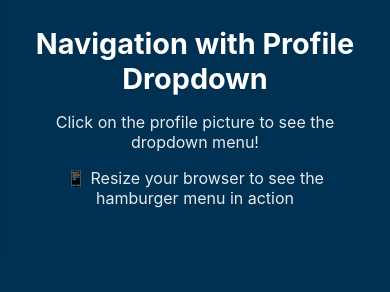
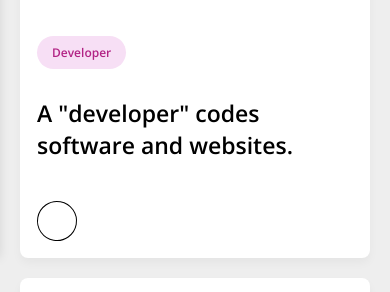
Before and after one commit to harshitcodex0/volunteering_website, a PHP site: page /event.php in a window 390 px wide. Shown: the part 216-508 px from the top of the page. Run offline with PHP 8.4, Linux system fonts and the light colour scheme; the visitor is signed in with stand-in values (Sample User, id 1).

Commit message:
babyyyyyyyy pushhhhhhhhhhh

```diff
--- /dev/null
+++ b/css/event.css
@@ -0,0 +1,93 @@
+/* Importing Google font - Open Sans */
+@import url('https://fonts.googleapis.com/css2?family=Open+Sans:wght@300;400;500;600;700&display=swap');
+* {
+    margin: 0;
+    padding: 0;
+    box-sizing: border-box;
+    font-family: 'Open Sans', sans-serif;
+}
+body {
+    background: #ecececdb;
+}
+.card-list {
+    display: grid;
+    grid-template-columns: repeat(auto-fill, minmax(300px, 1fr));
+    max-width: 1250px;
+    margin: 150px auto;
+    padding: 20px;
+    gap: 20px;
+}
+.card-list .card-item {
+    background: #fff;
+    padding: 26px;
+    border-radius: 8px;
+    box-shadow: 0px 5px 10px rgba(0, 0, 0, 0.04);
+    list-style: none;
+    cursor: pointer;
+    text-decoration: none;
+    border: 2px solid transparent;
+    transition: border 0.5s ease;
+}
+.card-list .card-item:hover {
+    border: 2px solid #000;
+}
+.card-list .card-item img {
+    width: 100%;
+    aspect-ratio: 16/9;
+    border-radius: 8px;
+    object-fit: cover;
+}
+.card-list span {
+    display: inline-block;
+    background: #F7DFF5;
+    margin-top: 32px;
+    padding: 8px 15px;
+    font-size: 0.75rem;
+    border-radius: 50px;
+    font-weight: 600;
+}
+.card-list .developer {
+    background-color: #F7DFF5;
+    color: #B22485;
+}
+.card-list .designer {
+    background-color: #d1e8ff;
+    color: #2968a8;
+}
+.card-list .editor {
+    background-color: #d6f8d6;
+    color: #205c20;
+}
+.card-item h3 {
+    color: #000;
+    font-size: 1.438rem;
+    margin-top: 28px;
+    font-weight: 600;
+}
+.card-item .arrow {
+    display: flex;
+    align-items: center;
+    justify-content: center;
+    transform: rotate(-35deg);
+    height: 40px;
+    width: 40px;
+    color: #000;
+    border: 1px solid #000;
+    border-radius: 50%;
+    margin-top: 40px;
+    transition: 0.2s ease;
+}
+.card-list .card-item:hover .arrow  {
+    background: #000;
+    color: #fff;
+}
+@media (max-width: 1200px) {
+    .card-list .card-item {
+        padding: 15px;
+    }
+}
+@media screen and (max-width: 980px) {
+    .card-list {
+        margin: 0 auto;
+    }
+}
--- a/event.php
+++ b/event.php
@@ -1,18 +1,23 @@
 <?php
-session_start();
-if (!isset($_SESSION['user_id'])) {
-  header("Location: login.php");
-  exit;
-}
+// session_start();
+// if (!isset($_SESSION['user_id'])) {
+//   header("Location: login.php");
+//   exit;
+// }
 ?>
 <!DOCTYPE html>
 <html lang="en">
 <head>
     <meta charset="UTF-8">
     <meta name="viewport" content="width=device-width, initial-scale=1.0">
-    <title>MITVOLS - Events</title>
+    <title>Navigation with Profile Dropdown</title>
     <link href='https://unpkg.com/boxicons@2.1.4/css/boxicons.min.css' rel='stylesheet'>
-    <link rel="stylesheet" href="css\style.css">
+    <link rel="stylesheet" href="css\about.css">
+    <link rel="stylesheet" href="css\event.css">
+    <!-- <link rel="stylesheet" href="css\style.css"> -->
+    <style>
+
+    </style>
 </head>
 <body>
     <header class="header" id="header">
@@ -26,7 +31,7 @@ if (!isset($_SESSION['user_id'])) {
             <div class="nav__menu" id="nav-menu">
                 <ul class="nav__list">
                     <li class="nav__item">
-                        <a href="index.php" class="nav__link">
+                        <a href="index.php" class="nav__link active-link">
                             <i class='bx bx-home-alt nav__icon'></i>
                             <span class="nav__name">Home</span>
                         </a>
@@ -40,7 +45,7 @@ if (!isset($_SESSION['user_id'])) {
                     </li>
 
                     <li class="nav__item">
-                        <a href="event.php" class="nav__link active-link">
+                        <a href="event.php" class="nav__link">
                             <i class='bx bx-book-alt nav__icon'></i>
                             <span class="nav__name">Events</span>
                         </a>
@@ -79,10 +84,81 @@ if (!isset($_SESSION['user_id'])) {
         </nav>
     </header>
 
-    <div class="demo-content">
-        <h1>Navigation with Profile Dropdown</h1>
-        <p>Click on the profile picture to see the dropdown menu!</p>
-        <p style="margin-top: 1rem; font-size: 1rem;">📱 Resize your browser to see the hamburger menu in action</p>
+    <div class="card-list">
+        <a href="#" class="card-item">
+            <img src="images/developer.jpg" alt="Card Image">
+            <span class="developer">Developer</span>
+            <h3>A "developer" codes software and websites.</h3>
+            <div class="arrow">
+                <i class="fas fa-arrow-right card-icon"></i>
+            </div>
+        </a>
+        <a href="#" class="card-item">
+            <img src="images/designer.jpg" alt="Card Image">
+            <span class="designer">Designer</span>
+            <h3>A "designer" is a design expert.</h3>
+            <div class="arrow">
+                <i class="fas fa-arrow-right card-icon"></i>
+            </div>
+        </a>
+        <a href="#" class="card-item">
+            <img src="images/editor.jpg" alt="Card Image">
+            <span class="editor">Editor</span>
+            <h3>An "editor" ensures content quality and accuracy.</h3>
+            <div class="arrow">
+                <i class="fas fa-arrow-right card-icon"></i>
+            </div>
+        </a>
+
+        <a href="#" class="card-item">
+            <img src="images/developer.jpg" alt="Card Image">
+            <span class="developer">Developer</span>
+            <h3>A "developer" codes software and websites.</h3>
+            <div class="arrow">
+                <i class="fas fa-arrow-right card-icon"></i>
+            </div>
+        </a>
+        <a href="#" class="card-item">
+            <img src="images/designer.jpg" alt="Card Image">
+            <span class="designer">Designer</span>
+            <h3>A "designer" is a design expert.</h3>
+            <div class="arrow">
+                <i class="fas fa-arrow-right card-icon"></i>
+            </div>
+        </a>
+        <a href="#" class="card-item">
+            <img src="images/editor.jpg" alt="Card Image">
+            <span class="editor">Editor</span>
+            <h3>An "editor" ensures content quality and accuracy.</h3>
+            <div class="arrow">
+                <i class="fas fa-arrow-right card-icon"></i>
+            </div>
+        </a>
+
+        <a href="#" class="card-item">
+            <img src="images/developer.jpg" alt="Card Image">
+            <span class="developer">Developer</span>
+            <h3>A "developer" codes software and websites.</h3>
+            <div class="arrow">
+                <i class="fas fa-arrow-right card-icon"></i>
+            </div>
+        </a>
+        <a href="#" class="card-item">
+            <img src="images/designer.jpg" alt="Card Image">
+            <span class="designer">Designer</span>
+            <h3>A "designer" is a design expert.</h3>
+            <div class="arrow">
+                <i class="fas fa-arrow-right card-icon"></i>
+            </div>
+        </a>
+        <a href="#" class="card-item">
+            <img src="images/editor.jpg" alt="Card Image">
+            <span class="editor">Editor</span>
+            <h3>An "editor" ensures content quality and accuracy.</h3>
+            <div class="arrow">
+                <i class="fas fa-arrow-right card-icon"></i>
+            </div>
+        </a>
     </div>
 
     <!-- Footer -->
@@ -146,5 +222,61 @@ if (!isset($_SESSION['user_id'])) {
     </footer>
 
     <script src ="js\script.js"></script>
+    <script>
+        // Hamburger Menu Toggle
+        const navToggle = document.getElementById('nav-toggle');
+        const navMenu = document.getElementById('nav-menu');
+
+        navToggle.addEventListener('click', () => {
+            navMenu.classList.toggle('show-menu');
+            // Change icon
+            const icon = navToggle.querySelector('i');
+            if (navMenu.classList.contains('show-menu')) {
+                icon.classList.remove('bx-menu');
+                icon.classList.add('bx-x');
+            } else {
+                icon.classList.remove('bx-x');
+                icon.classList.add('bx-menu');
+            }
+        });
+
+        // Close menu when clicking on a link
+        const navLinks = document.querySelectorAll('.nav__link');
+        navLinks.forEach(link => {
+            link.addEventListener('click', () => {
+                navMenu.classList.remove('show-menu');
+                const icon = navToggle.querySelector('i');
+                icon.classList.remove('bx-x');
+                icon.classList.add('bx-menu');
+
+                // Update active link
+                navLinks.forEach(l => l.classList.remove('active-link'));
+                link.classList.add('active-link');
+            });
+        });
+
+        // Profile Dropdown Toggle
+        const profileToggle = document.getElementById('profile-toggle');
+        const dropdownMenu = document.getElementById('dropdown-menu');
+
+        profileToggle.addEventListener('click', (e) => {
+            e.stopPropagation();
+            dropdownMenu.classList.toggle('show');
+        });
+
+        // Close dropdown when clicking outside
+        document.addEventListener('click', (e) => {
+            if (!profileToggle.contains(e.target) && !dropdownMenu.contains(e.target)) {
+                dropdownMenu.classList.remove('show');
+            }
+        });
+
+        // Close dropdown when clicking a menu item
+        document.querySelectorAll('.dropdown-item').forEach(item => {
+            item.addEventListener('click', () => {
+                dropdownMenu.classList.remove('show');
+            });
+        });
+    </script>
 </body>
 </html>
```
